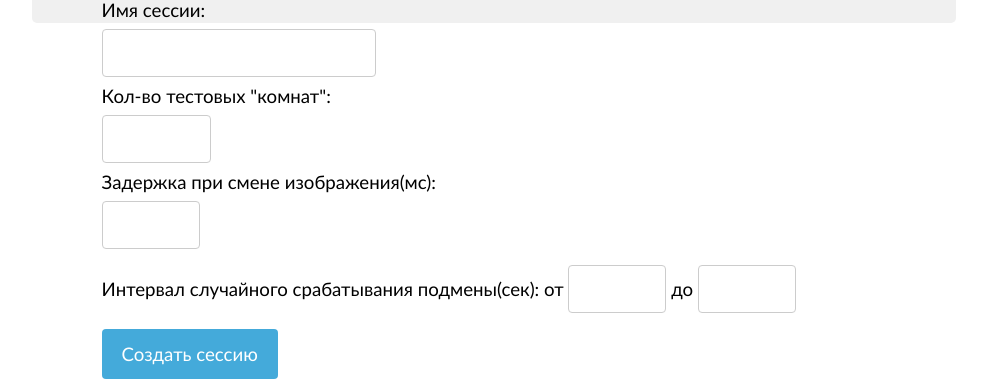
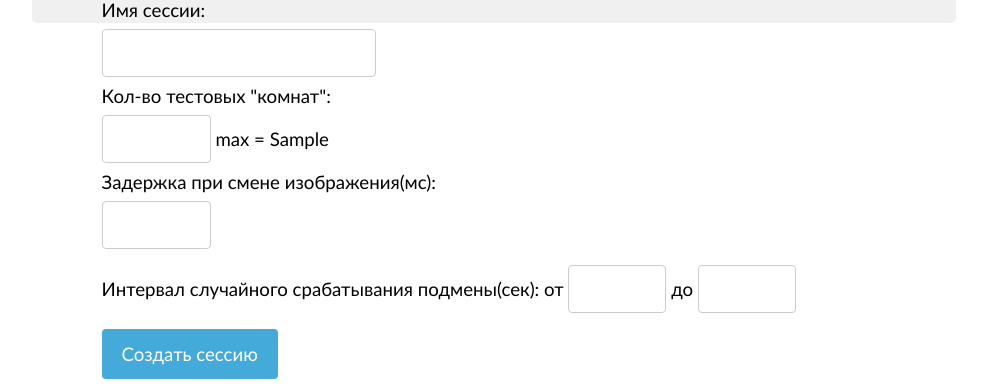
Before and after one commit to BASBK/M.E.T., a Flask app: template templates/admin.html in a window 1280 px wide. Shown: the part 770-1156 px from the top of the page, without its empty margins (146-1133 px from the left). Run offline with Flask 2, Linux system fonts and the light colour scheme; the template is opened without the code that fills it: most values are stand-ins (such as "Sample title", 1, 10 or a date in 2020); some libraries are stand-ins or nearby versions.

Commit message:
feature fixing

```diff
--- a/main.py
+++ b/main.py
@@ -1,6 +1,6 @@
 from flask import Flask, render_template, session, request, redirect, url_for, jsonify
 from models import *
-from pony.orm import db_session, desc, commit
+from pony.orm import db_session, desc, commit, count
 from pony.orm.core import TransactionIntegrityError, IntegrityError
 import os, random
 from PIL import Image
@@ -86,15 +86,19 @@ def next_data():
 @app.route('/admin', methods=['GET', 'POST'])
 @db_session
 def admin():
+    max_count = count(Dummies.select()) * 6
     if request.method == "POST":
+        chamber_count = int(request.form['sess_chamber_count'])
+        if chamber_count > max_count:
+            chamber_count = max_count
         ts = TrainingSessions(name=request.form['sess_name'],
-                         chamber_count=request.form['sess_chamber_count'],
+                         chamber_count=chamber_count,
                          swap_delay=request.form['sess_swap_delay'],
                          swap_start=request.form['sess_swap_start'],
                          swap_end=request.form['sess_swap_end'])
         gen_chambers(ts)
     return render_template('admin.html',
-                           sessions=TrainingSessions.select().order_by(desc(TrainingSessions.id)))
+                           sessions=TrainingSessions.select().order_by(desc(TrainingSessions.id)), max_chambers=max_count)
 
 
 def gen_chambers(ts):
@@ -108,6 +112,7 @@ def gen_chambers(ts):
             t+=1
         else:
             chamber.delete()
+        print(t)
 
 
 @app.route('/session/<id>')
--- a/templates/admin.html
+++ b/templates/admin.html
@@ -20,9 +20,9 @@
                     Имя сессии:<br>
                     <input type="text" name="sess_name" required><br>
                     Кол-во тестовых "комнат":<br>
-                    <input type="text" name="sess_chamber_count" maxlength="2" size="4" required><br>
+                    <input type="text" name="sess_chamber_count" maxlength="2" size="4" required> <span id="max-count-tip"> max = {{ max_chambers }} </span><br>
                     Задержка при смене изображения(мс):<br>
-                    <input type="text" name="sess_swap_delay" maxlength="3" size="3" required><br>
+                    <input type="text" name="sess_swap_delay" maxlength="4" size="4" required><br>
                     Интервал случайного срабатывания подмены(сек): от <input type="text" name="sess_swap_start" maxlength="2" size="3" required> до
                     <input type="text" name="sess_swap_end" maxlength="2" size="3" required><br>
                     <input type="submit", value="Создать сессию">
```
Also changed, not shown: database.sqlite.
